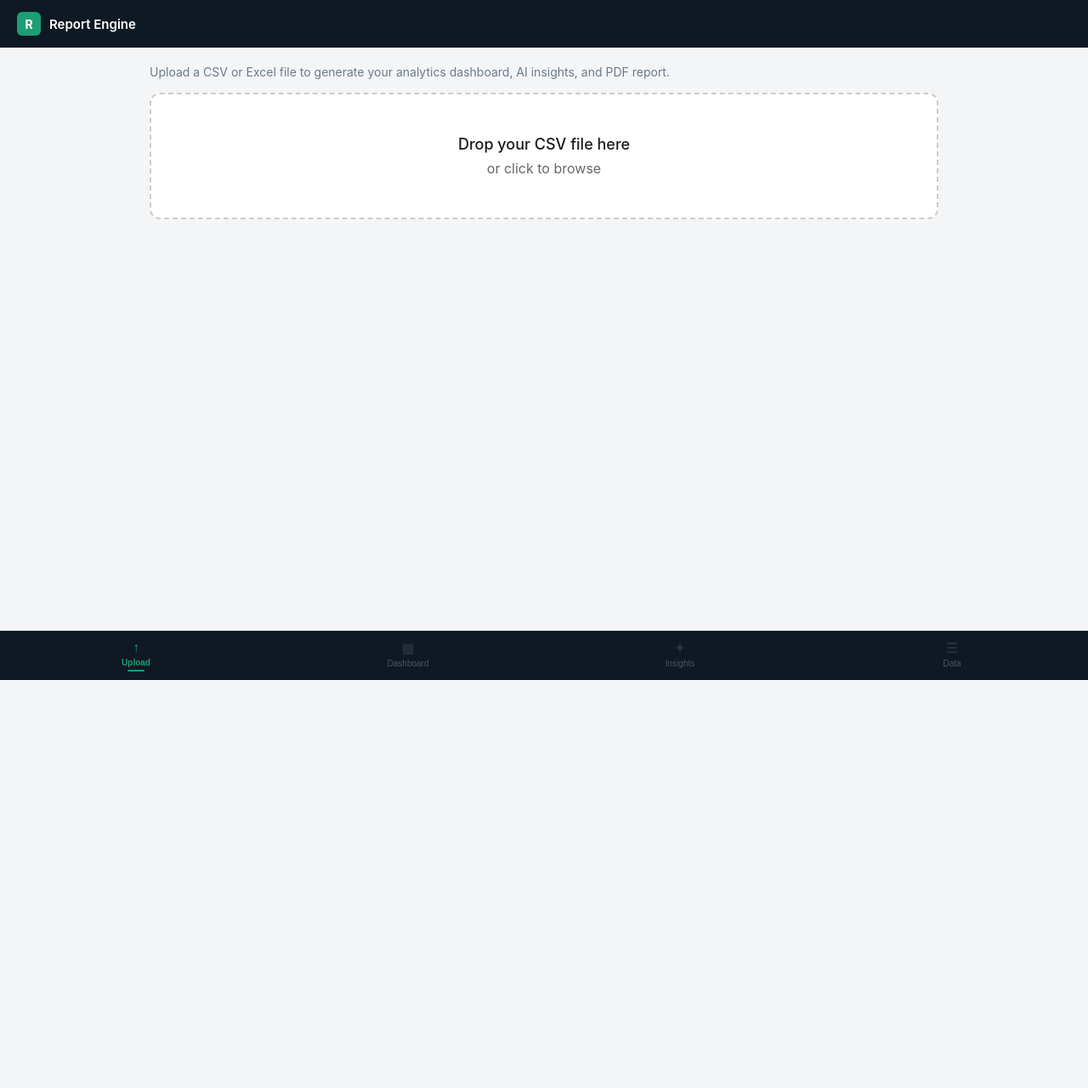
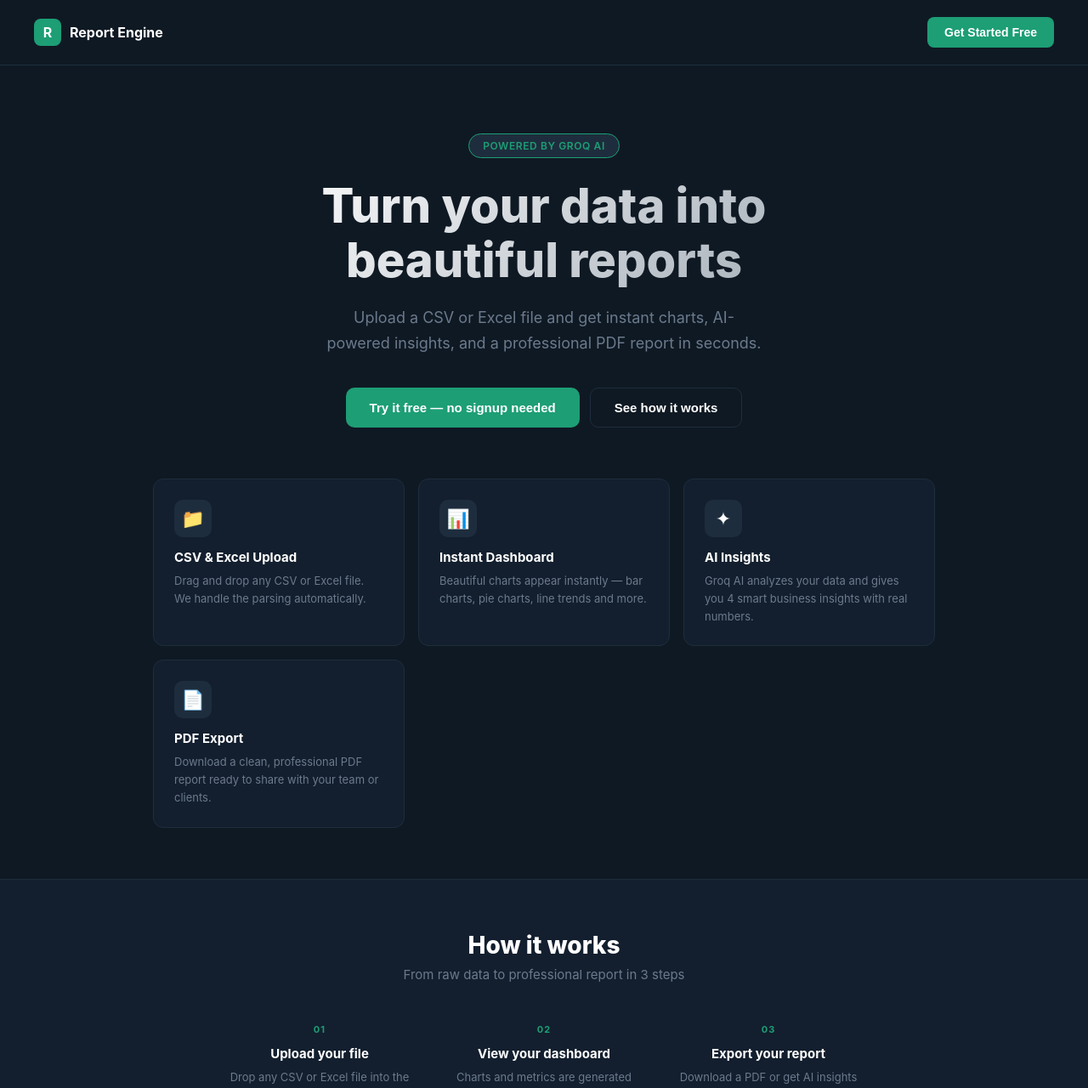
Before and after one commit to Mike1ch/report-engine, a React (Vite) app: page / in a window 1280 px wide. Shown: the top 1280 px of the page at 85% size. Before the commit the page ends 800 px from the top, so only its background shows below. Built offline with nearby package versions, Linux system fonts and the light colour scheme.

Commit message:
add landing page and all improvements

```diff
--- a/src/App.jsx
+++ b/src/App.jsx
@@ -1,4 +1,5 @@
 import { useState } from 'react'
+import LandingPage from './components/LandingPage'
 import FileUpload from './components/FileUpload'
 import Dashboard from './components/Dashboard'
 import InsightsPanel from './components/InsightsPanel'
@@ -7,6 +8,7 @@ import { processData } from './utils/dataProcessor'
 import { exportPDF, getInsights } from './utils/api'
 
 function App() {
+  const [showApp, setShowApp] = useState(false)
   const [metrics, setMetrics] = useState(null)
   const [insights, setInsights] = useState([])
   const [loadingInsights, setLoadingInsights] = useState(false)
@@ -20,7 +22,6 @@ function App() {
     setLoadingDashboard(true)
     setActiveTab('dashboard')
     setInsights([])
-
     setTimeout(async () => {
       const result = processData(rows)
       setMetrics(result)
@@ -47,6 +48,10 @@ function App() {
     setExporting(false)
   }
 
+  if (!showApp) {
+    return <LandingPage onGetStarted={() => setShowApp(true)} />
+  }
+
   const navItems = [
     { id: 'upload', label: 'Upload', icon: '↑' },
     { id: 'dashboard', label: 'Dashboard', icon: '▦' },
@@ -56,19 +61,23 @@ function App() {
 
   return (
     <div style={{ display: 'flex', minHeight: '100vh', flexDirection: 'column' }}>
-
       <div style={{
         background: '#0f1923', padding: '14px 20px',
         display: 'flex', alignItems: 'center', justifyContent: 'space-between',
         position: 'sticky', top: 0, zIndex: 100,
       }}>
         <div style={{ display: 'flex', alignItems: 'center', gap: '10px' }}>
+          <button onClick={() => setShowApp(false)} style={{
+            background: 'none', border: 'none', cursor: 'pointer',
+            display: 'flex', alignItems: 'center', gap: '8px', padding: 0,
+          }}>
             <div style={{
               width: '28px', height: '28px', background: '#1D9E75',
               borderRadius: '6px', display: 'flex', alignItems: 'center',
               justifyContent: 'center', color: 'white', fontWeight: '700', fontSize: '14px'
             }}>R</div>
             <span style={{ color: 'white', fontWeight: '600', fontSize: '15px' }}>Report Engine</span>
+          </button>
         </div>
         <div style={{ display: 'flex', alignItems: 'center', gap: '8px' }}>
           {fileName && (
@@ -95,7 +104,7 @@ function App() {
           {activeTab === 'upload' && (
             <div>
               <p style={{ fontSize: '14px', color: '#6b7a8d', marginBottom: '16px' }}>
-                Upload a CSV or Excel file to generate your analytics dashboard, AI insights, and PDF report.
+                Upload a CSV or Excel file to generate your dashboard, AI insights, and PDF report.
               </p>
               <FileUpload onDataLoaded={handleDataLoaded} />
               {metrics && (
@@ -142,8 +151,7 @@ function App() {
       }}>
         {navItems.map(item => (
           <button key={item.id} onClick={() => setActiveTab(item.id)} style={{
-            flex: 1, padding: '10px 4px',
-            background: 'none', border: 'none',
+            flex: 1, padding: '10px 4px', background: 'none', border: 'none',
             color: activeTab === item.id ? '#1D9E75' : '#4a5568',
             cursor: 'pointer', display: 'flex',
             flexDirection: 'column', alignItems: 'center', gap: '3px',
@@ -156,7 +164,6 @@ function App() {
           </button>
         ))}
       </div>
-
     </div>
   )
 }
--- /dev/null
+++ b/src/components/Landingpage.jsx
@@ -0,0 +1,205 @@
+function LandingPage({ onGetStarted }) {
+  return (
+    <div style={{ minHeight: '100vh', background: '#0f1923', color: 'white', fontFamily: '-apple-system, BlinkMacSystemFont, Segoe UI, sans-serif' }}>
+
+      {/* Navbar */}
+      <nav style={{
+        display: 'flex', alignItems: 'center', justifyContent: 'space-between',
+        padding: '20px 40px', borderBottom: '1px solid #1e2d3d',
+        position: 'sticky', top: 0, background: '#0f1923', zIndex: 100,
+      }}>
+        <div style={{ display: 'flex', alignItems: 'center', gap: '10px' }}>
+          <div style={{
+            width: '32px', height: '32px', background: '#1D9E75',
+            borderRadius: '8px', display: 'flex', alignItems: 'center',
+            justifyContent: 'center', fontWeight: '700', fontSize: '16px'
+          }}>R</div>
+          <span style={{ fontWeight: '700', fontSize: '16px' }}>Report Engine</span>
+        </div>
+        <button onClick={onGetStarted} style={{
+          background: '#1D9E75', color: 'white', border: 'none',
+          borderRadius: '8px', padding: '10px 20px',
+          fontSize: '14px', fontWeight: '600', cursor: 'pointer',
+        }}>
+          Get Started Free
+        </button>
+      </nav>
+
+      {/* Hero */}
+      <div style={{
+        textAlign: 'center', padding: '80px 20px 60px',
+        maxWidth: '760px', margin: '0 auto',
+      }}>
+        <div style={{
+          display: 'inline-block', background: '#1e2d3d',
+          border: '1px solid #1D9E75', borderRadius: '20px',
+          padding: '6px 16px', fontSize: '12px', color: '#1D9E75',
+          fontWeight: '600', marginBottom: '24px', letterSpacing: '0.05em'
+        }}>
+          POWERED BY GROQ AI
+        </div>
+
+        <h1 style={{
+          fontSize: 'clamp(32px, 6vw, 56px)', fontWeight: '800',
+          lineHeight: '1.15', marginBottom: '20px',
+          background: 'linear-gradient(135deg, #ffffff 0%, #a0aab4 100%)',
+          WebkitBackgroundClip: 'text', WebkitTextFillColor: 'transparent',
+        }}>
+          Turn your data into<br />beautiful reports
+        </h1>
+
+        <p style={{
+          fontSize: '18px', color: '#6b7a8d', lineHeight: '1.7',
+          marginBottom: '36px', maxWidth: '520px', margin: '0 auto 36px',
+        }}>
+          Upload a CSV or Excel file and get instant charts, AI-powered insights, and a professional PDF report in seconds.
+        </p>
+
+        <div style={{ display: 'flex', gap: '12px', justifyContent: 'center', flexWrap: 'wrap' }}>
+          <button onClick={onGetStarted} style={{
+            background: '#1D9E75', color: 'white', border: 'none',
+            borderRadius: '10px', padding: '14px 28px',
+            fontSize: '15px', fontWeight: '700', cursor: 'pointer',
+          }}>
+            Try it free — no signup needed
+          </button>
+          <button onClick={onGetStarted} style={{
+            background: 'none', color: 'white',
+            border: '1px solid #1e2d3d', borderRadius: '10px',
+            padding: '14px 28px', fontSize: '15px', fontWeight: '600',
+            cursor: 'pointer',
+          }}>
+            See how it works
+          </button>
+        </div>
+      </div>
+
+      {/* Feature cards */}
+      <div style={{
+        display: 'grid',
+        gridTemplateColumns: 'repeat(auto-fit, minmax(240px, 1fr))',
+        gap: '16px', maxWidth: '960px', margin: '0 auto',
+        padding: '0 20px 60px',
+      }}>
+        {[
+          { icon: '📁', title: 'CSV & Excel Upload', desc: 'Drag and drop any CSV or Excel file. We handle the parsing automatically.' },
+          { icon: '📊', title: 'Instant Dashboard', desc: 'Beautiful charts appear instantly — bar charts, pie charts, line trends and more.' },
+          { icon: '✦', title: 'AI Insights', desc: 'Groq AI analyzes your data and gives you 4 smart business insights with real numbers.' },
+          { icon: '📄', title: 'PDF Export', desc: 'Download a clean, professional PDF report ready to share with your team or clients.' },
+        ].map((feature, i) => (
+          <div key={i} style={{
+            background: '#131f2e', border: '1px solid #1e2d3d',
+            borderRadius: '12px', padding: '24px',
+          }}>
+            <div style={{
+              width: '44px', height: '44px', background: '#1e2d3d',
+              borderRadius: '10px', display: 'flex', alignItems: 'center',
+              justifyContent: 'center', fontSize: '22px', marginBottom: '14px',
+            }}>{feature.icon}</div>
+            <h3 style={{ fontSize: '15px', fontWeight: '700', marginBottom: '8px' }}>{feature.title}</h3>
+            <p style={{ fontSize: '13px', color: '#6b7a8d', lineHeight: '1.6' }}>{feature.desc}</p>
+          </div>
+        ))}
+      </div>
+
+      {/* How it works */}
+      <div style={{
+        background: '#131f2e', borderTop: '1px solid #1e2d3d',
+        borderBottom: '1px solid #1e2d3d', padding: '60px 20px',
+      }}>
+        <div style={{ maxWidth: '760px', margin: '0 auto', textAlign: 'center' }}>
+          <h2 style={{ fontSize: '28px', fontWeight: '800', marginBottom: '8px' }}>
+            How it works
+          </h2>
+          <p style={{ color: '#6b7a8d', marginBottom: '48px', fontSize: '15px' }}>
+            From raw data to professional report in 3 steps
+          </p>
+
+          <div style={{
+            display: 'grid',
+            gridTemplateColumns: 'repeat(auto-fit, minmax(200px, 1fr))',
+            gap: '32px',
+          }}>
+            {[
+              { step: '01', title: 'Upload your file', desc: 'Drop any CSV or Excel file into the uploader' },
+              { step: '02', title: 'View your dashboard', desc: 'Charts and metrics are generated automatically' },
+              { step: '03', title: 'Export your report', desc: 'Download a PDF or get AI insights instantly' },
+            ].map((item, i) => (
+              <div key={i} style={{ textAlign: 'center' }}>
+                <div style={{
+                  fontSize: '11px', color: '#1D9E75', fontWeight: '700',
+                  letterSpacing: '0.1em', marginBottom: '12px'
+                }}>{item.step}</div>
+                <h3 style={{ fontSize: '15px', fontWeight: '700', marginBottom: '8px' }}>{item.title}</h3>
+                <p style={{ fontSize: '13px', color: '#6b7a8d', lineHeight: '1.6' }}>{item.desc}</p>
+              </div>
+            ))}
+          </div>
+        </div>
+      </div>
+
+      {/* Stats */}
+      <div style={{ padding: '60px 20px', maxWidth: '760px', margin: '0 auto' }}>
+        <div style={{
+          display: 'grid',
+          gridTemplateColumns: 'repeat(auto-fit, minmax(150px, 1fr))',
+          gap: '24px', textAlign: 'center',
+        }}>
+          {[
+            { value: 'CSV + Excel', label: 'File formats' },
+            { value: '4 Charts', label: 'Visualization types' },
+            { value: 'AI Insights', label: 'Powered by Groq' },
+            { value: 'Free', label: 'No signup needed' },
+          ].map((stat, i) => (
+            <div key={i}>
+              <p style={{ fontSize: '22px', fontWeight: '800', color: '#1D9E75', marginBottom: '4px' }}>{stat.value}</p>
+              <p style={{ fontSize: '12px', color: '#6b7a8d' }}>{stat.label}</p>
+            </div>
+          ))}
+        </div>
+      </div>
+
+      {/* CTA */}
+      <div style={{
+        background: '#131f2e', borderTop: '1px solid #1e2d3d',
+        padding: '60px 20px', textAlign: 'center',
+      }}>
+        <h2 style={{ fontSize: '28px', fontWeight: '800', marginBottom: '12px' }}>
+          Ready to try it?
+        </h2>
+        <p style={{ color: '#6b7a8d', marginBottom: '28px', fontSize: '15px' }}>
+          No account needed. Just upload your file and go.
+        </p>
+        <button onClick={onGetStarted} style={{
+          background: '#1D9E75', color: 'white', border: 'none',
+          borderRadius: '10px', padding: '14px 32px',
+          fontSize: '15px', fontWeight: '700', cursor: 'pointer',
+        }}>
+          Launch the app
+        </button>
+      </div>
+
+      {/* Footer */}
+      <div style={{
+        borderTop: '1px solid #1e2d3d', padding: '24px 40px',
+        display: 'flex', justifyContent: 'space-between', alignItems: 'center',
+        flexWrap: 'wrap', gap: '12px',
+      }}>
+        <div style={{ display: 'flex', alignItems: 'center', gap: '8px' }}>
+          <div style={{
+            width: '24px', height: '24px', background: '#1D9E75',
+            borderRadius: '6px', display: 'flex', alignItems: 'center',
+            justifyContent: 'center', fontWeight: '700', fontSize: '12px'
+          }}>R</div>
+          <span style={{ fontSize: '13px', color: '#4a5568' }}>Report Engine</span>
+        </div>
+        <p style={{ fontSize: '12px', color: '#4a5568' }}>
+          Built with React, Node.js, and Groq AI
+        </p>
+      </div>
+
+    </div>
+  )
+}
+
+export default LandingPage
```
Lines whose indentation alone changed are shown as unchanged.
